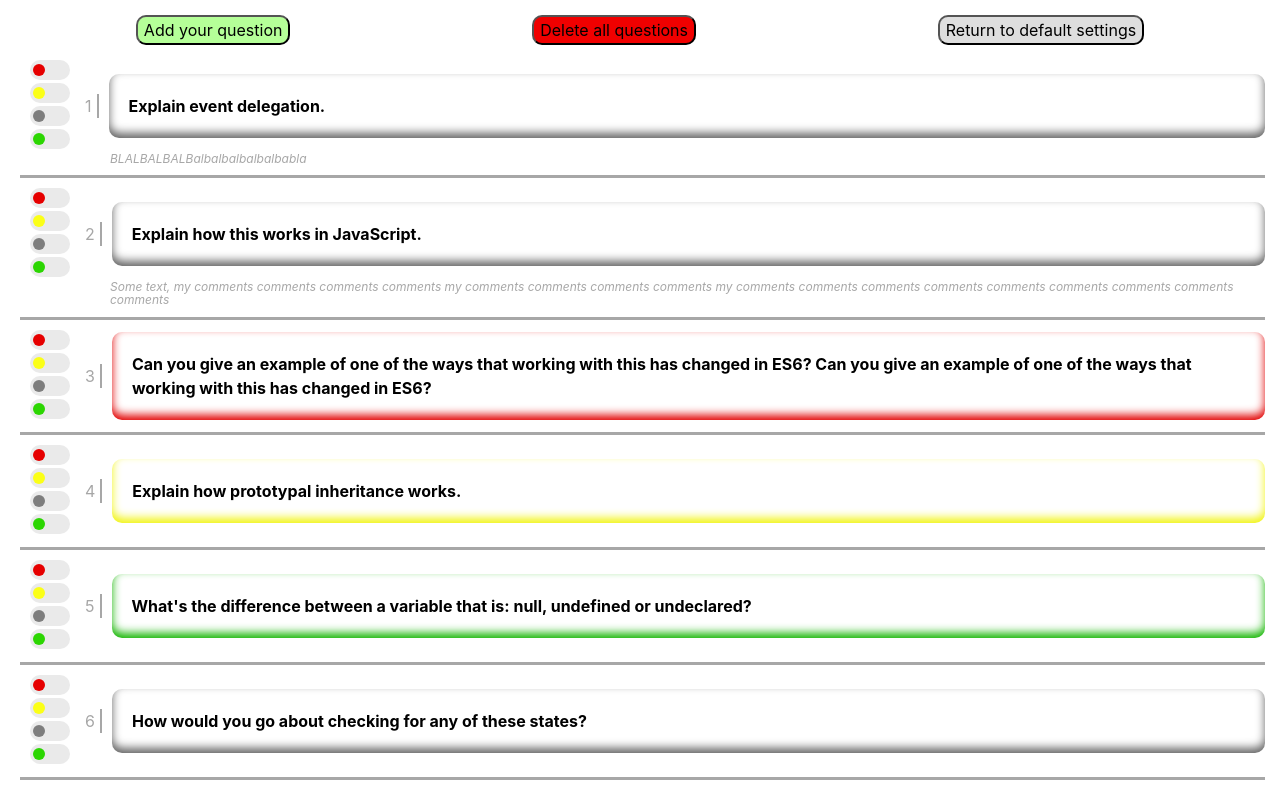
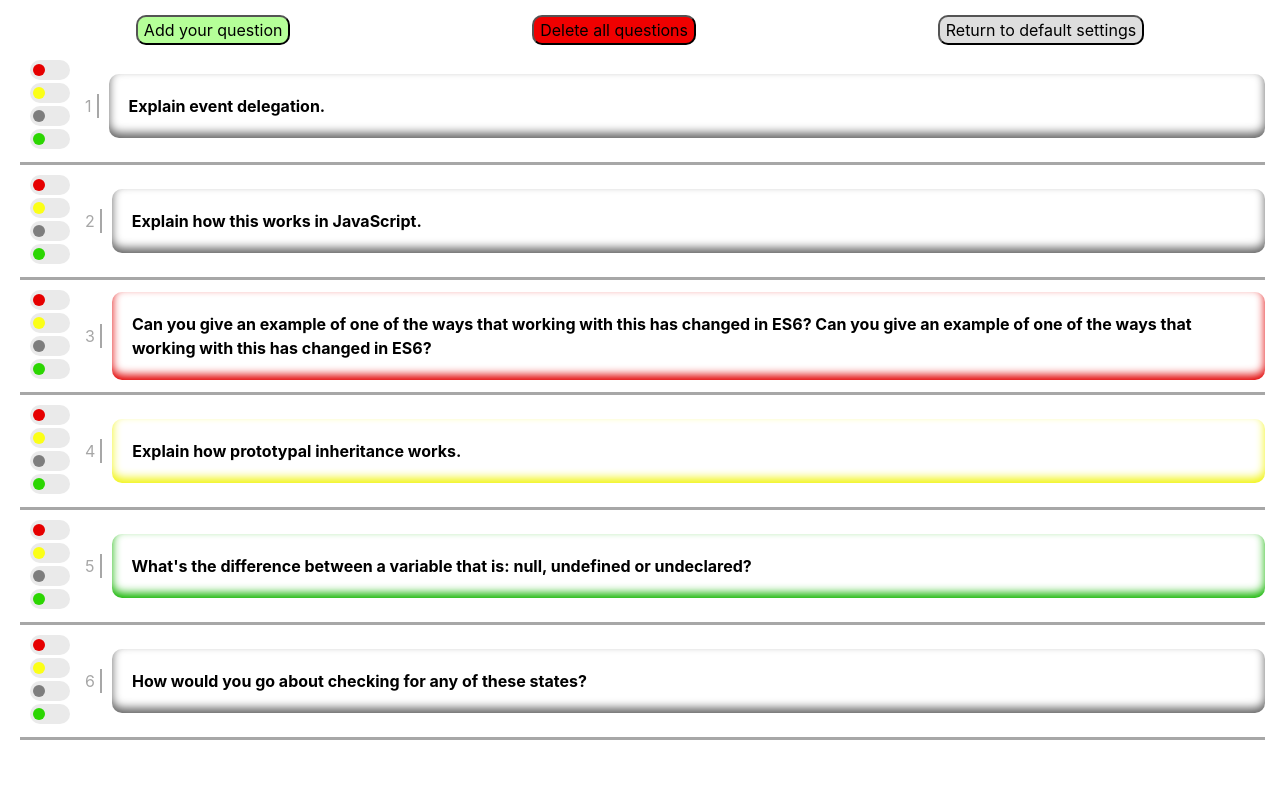
Before and after one commit to AAlexanderV/Front-end-Questions-checklist, a React (Create React App) app: page / in a window 1280 px wide. Built offline with nearby package versions, Linux system fonts and the light colour scheme.

Commit message:
started comments

```diff
--- a/src/App.css
+++ b/src/App.css
@@ -133,7 +133,6 @@ input:checked + .slider:before {
 .slider.round {
     border-radius: 34px;
 }
-
 .slider.round:before {
     border-radius: 50%;
 }
@@ -160,23 +159,29 @@ input:checked + .slider:before {
 .question_text:hover {
     color: rgb(0, 29, 191);
 }
-.question_text.status-red{
+.question_text.status-Red{
     box-shadow: 0 -5px 10px rgb(225, 0, 0) inset;
 }
-.question_text.status-yellow{
+.question_text.status-Yellow{
     box-shadow: 0 -5px 10px rgb(241, 244, 17) inset;
 }
-.question_text.status-grey{
+.question_text.status-Grey{
     box-shadow: 0 -5px 10px rgb(101, 101, 101) inset;
 }
-.question_text.status-green{
+.question_text.status-Green{
     box-shadow: 0 -5px 10px rgb(19, 181, 1) inset;
 }
 
 .question_comments{
+    display: block;
     margin-left: 90px;
+    margin-top: 10px;
     font-style: italic;
     font-size: 12px;
     color: rgb(167, 167, 167);
     line-height: 1.1;
 }
+
+.hide {
+    display: none;
+}
--- a/src/components/QuestionLayout.js
+++ b/src/components/QuestionLayout.js
@@ -1,29 +1,38 @@
+import { useState } from "react";
 import StatusButtonsRender from "./StatusButtonsRender";
+import ToggleComments from "./ToggleComments";
 
-function QuestionLayout({ index, question, comments, questionStatus }) {
-    const status_color = [
-        "status-red",
-        "status-yellow",
-        "status-grey",
-        "status-green",
-    ];
+function QuestionLayout({ index, question, comments, questionStatusID }) {
+    const colorMap = ["Red", "Yellow", "Grey", "Green"];
+
+    const [questionColor, setQuestionColor] = useState(
+        colorMap[questionStatusID]
+    ); // для смены статуса текста вопроса
 
     return (
-        <div className={"question_row " + status_color[questionStatus]}>
+        <div className={"question_row status-" + questionColor}>
             <div className="question_inner">
                 <StatusButtonsRender
                     index={index}
-                    questionStatus={questionStatus}
+                    questionStatusID={questionStatusID}
+                    setQuestionColor={setQuestionColor}
                 />
+
                 <div className="question_index">{index}</div>
                 <div
-                    className={"question_text " + status_color[questionStatus]}
+                    className={"question_text status-" + questionColor}
                     id={index}
+                    onClick={ToggleComments}
                 >
                     {question}
                 </div>
             </div>
-            <div className="question_comments">{comments}</div>
+            <div
+                className="question_comments hide"
+                id={"comments_" + index}
+            >
+                {comments}
+            </div>
         </div>
     );
 }
--- a/src/components/RenderQuestions.js
+++ b/src/components/RenderQuestions.js
@@ -9,7 +9,7 @@ function RenderQuestions({ questions }) {
                         index={index + 1}
                         question={value.question}
                         comments={value.comments}
-                        questionStatus={value.status}
+                        questionStatusID={value.status}
                         key={index}
                     />
                 );
--- a/src/components/StatusButtonsRender.js
+++ b/src/components/StatusButtonsRender.js
@@ -1,48 +1,39 @@
-import App from "../App";
+function StatusButtonsRender({ index, setQuestionColor }) {
+    const colorMap = ["Red", "Yellow", "Grey", "Green"];
 
     const RadioButtonsHandler = (event) => {
-    const colorMap = {
+        const buttonColorMap = {
             Red: 0,
             Yellow: 1,
             Grey: 2,
             Green: 3,
         };
 
-    // console.log(event.target.dataset.index);
-    // console.log(event.target.dataset.color);
-    // console.log(colorMap[event.target.dataset.color]);
-
         const questionsArr = JSON.parse(localStorage.getItem("questions"));
         questionsArr[Number(event.target.dataset.index) - 1].status =
-        colorMap[event.target.dataset.color];
+            buttonColorMap[event.target.dataset.color];
+        localStorage.setItem("questions", JSON.stringify(questionsArr));
 
-    const sortedQuestionsArr = questionsArr.sort((a, b) => a.status - b.status);
-    localStorage.setItem("questions", JSON.stringify(sortedQuestionsArr));
-    App();
+        setQuestionColor(colorMap[buttonColorMap[event.target.dataset.color]]);
     };
-
-function StatusButtonsRender({ index, questionStatus }) {
-    const color = ["RedRadio", "YellowRadio", "GreyRadio", "GreenRadio"];
 
     return (
         <div className="status_swithers">
-            {color.map((value, i) => {
+            {colorMap.map((value, i) => {
                 return (
                     <label
                         className={"switch "}
                         key={value}
                     >
-                        {/* {value} */}
                         <input
                             type="radio"
                             name={"question_radio_" + index}
-
                             // checked={i === questionStatus ? "checked" : ""}
                         />
                         <span
-                            className={"slider round " + value}
+                            className={"slider round " + value + "Radio"}
                             data-index={index} //index in arr
-                            data-color={value.slice(0, -5)} //chosen status color
+                            data-color={value} //chosen status color
                             onClick={RadioButtonsHandler}
                         ></span>
                     </label>
--- /dev/null
+++ b/src/components/ToggleComments.js
@@ -0,0 +1,6 @@
+function ToggleComments(event) {
+    const comment = document.getElementById("comments_" + event.target.id);
+    comment.classList.toggle("hide");
+}
+
+export default ToggleComments;
--- a/src/data/default_questions.js
+++ b/src/data/default_questions.js
@@ -15,23 +15,23 @@ const default_questions = [
     {
         question:
             "Can you give an example of one of the ways that working with this has changed in ES6? Can you give an example of one of the ways that working with this has changed in ES6?",
-        comments: "",
+        comments: "Some comments",
         status: 0,
     },
     {
         question: "Explain how prototypal inheritance works.",
-        comments: "",
+        comments: "Add your comments",
         status: 1,
     },
     {
         question:
             "What's the difference between a variable that is: null, undefined or undeclared?",
-        comments: "",
+        comments: "Add your comments",
         status: 3,
     },
     {
         question: "How would you go about checking for any of these states?",
-        comments: "",
+        comments: "Add your comments",
         status: 2,
     },
 ];
```
Lines whose indentation alone changed are shown as unchanged.
